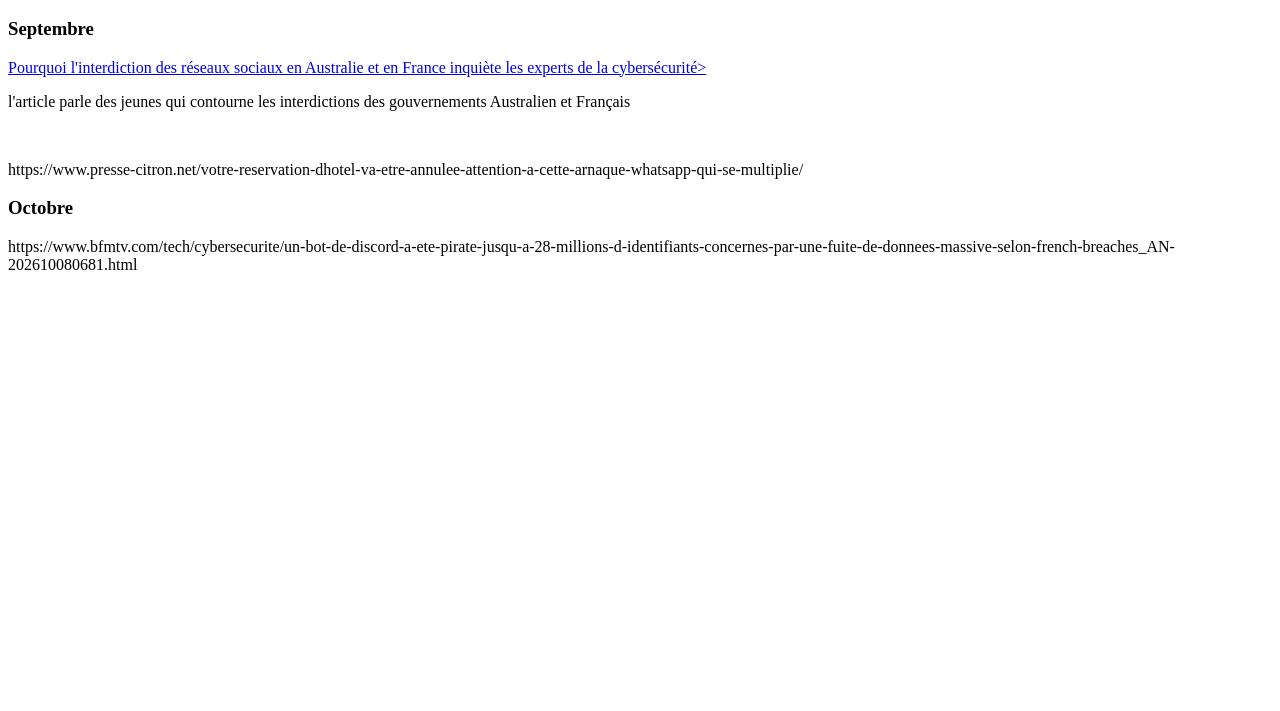
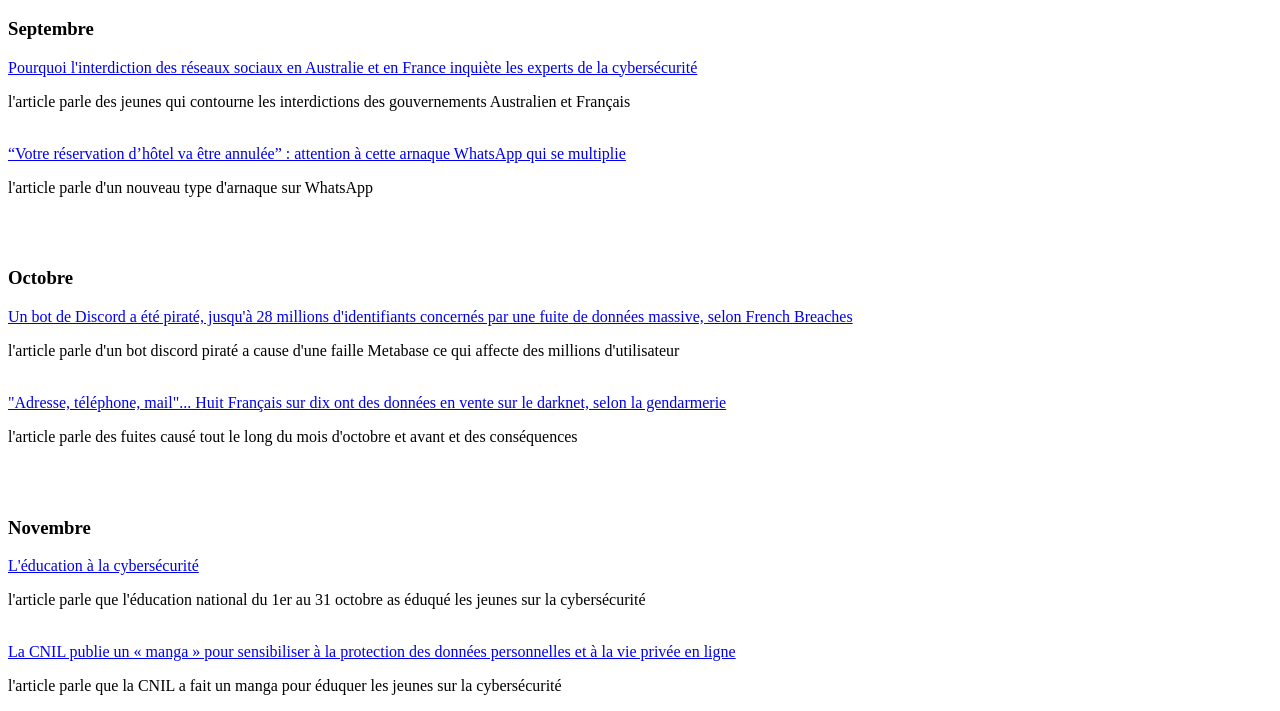
Before and after one commit to Mathias-goat/Portfolio_de_Mathias_Masson, a plain HTML site: page page 3.html in a window 1280 px wide. Shown: the part 109-820 px from the top of the page. Drawn offline with Linux system fonts and the light colour scheme.

Commit message:
Revise page 3 with new articles and links
Updated content and added new articles for October and November.

```diff
--- a/page 3.html
+++ b/page 3.html
@@ -12,14 +12,29 @@
 </header>
 <body>
 <h3> Septembre </h3>
-<a href=https://www.science-et-vie.com/societe/pourquoi-linterdiction-des-reseaux-sociaux-en-australie-et-en-france-inquiete-les-experts-de-la-cybersecurite-252692.html> Pourquoi l'interdiction des réseaux sociaux en Australie et en France inquiète les experts de la cybersécurité> </a>
+<a href=https://www.science-et-vie.com/societe/pourquoi-linterdiction-des-reseaux-sociaux-en-australie-et-en-france-inquiete-les-experts-de-la-cybersecurite-252692.html> Pourquoi l'interdiction des réseaux sociaux en Australie et en France inquiète les experts de la cybersécurité </a>
 <p> l'article parle des jeunes qui contourne les interdictions des gouvernements Australien et Français </p>
 <br>
-<p>https://www.presse-citron.net/votre-reservation-dhotel-va-etre-annulee-attention-a-cette-arnaque-whatsapp-qui-se-multiplie/ </p>
+<a href=https://www.presse-citron.net/votre-reservation-dhotel-va-etre-annulee-attention-a-cette-arnaque-whatsapp-qui-se-multiplie/> “Votre réservation d’hôtel va être annulée” : attention à cette arnaque WhatsApp qui se multiplie</a>
+<p> l'article parle d'un nouveau type d'arnaque sur WhatsApp </p>
+
+<br> <br>
+<h3> Octobre </h3>
+<a href=https://www.bfmtv.com/tech/cybersecurite/un-bot-de-discord-a-ete-pirate-jusqu-a-28-millions-d-identifiants-concernes-par-une-fuite-de-donnees-massive-selon-french-breaches_AN-202610080681.html> Un bot de Discord a été piraté, jusqu'à 28 millions d'identifiants concernés par une fuite de données massive, selon French Breaches</a>
+<p> l'article parle d'un bot discord piraté a cause d'une faille Metabase ce qui affecte des millions d'utilisateur </p>
+<br>
+<a href=https://www.tf1info.fr/justice-faits-divers/adresse-telephone-mail-huit-francais-sur-dix-ont-des-donnees-en-vente-sur-le-darknet-selon-la-gendarmerie-2468811.html> "Adresse, téléphone, mail"... Huit Français sur dix ont des données en vente sur le darknet, selon la gendarmerie</a>
+<p> l'article parle des fuites causé tout le long du mois d'octobre et avant et des conséquences</p>
+
+<br> <br>
+<h3> Novembre </h3>
+<a href=https://www.education.gouv.fr/l-education-la-cybersecurite-380421> L'éducation à la cybersécurité </a>
+<p> l'article parle que l'éducation national du 1er au 31 octobre as éduqué les jeunes sur la cybersécurité</p>
+<br>
+<a href=https://www.cnil.fr/fr/reseaufantome> La CNIL publie un « manga » pour sensibiliser à la protection des données personnelles et à la vie privée en ligne </a>
+<p>l'article parle que la CNIL a fait un manga pour éduquer les jeunes sur la cybersécurité</p>
 
 
-<h3> Octobre </h3>
-<p> https://www.bfmtv.com/tech/cybersecurite/un-bot-de-discord-a-ete-pirate-jusqu-a-28-millions-d-identifiants-concernes-par-une-fuite-de-donnees-massive-selon-french-breaches_AN-202610080681.html </p>
 
 
 </body>
```
